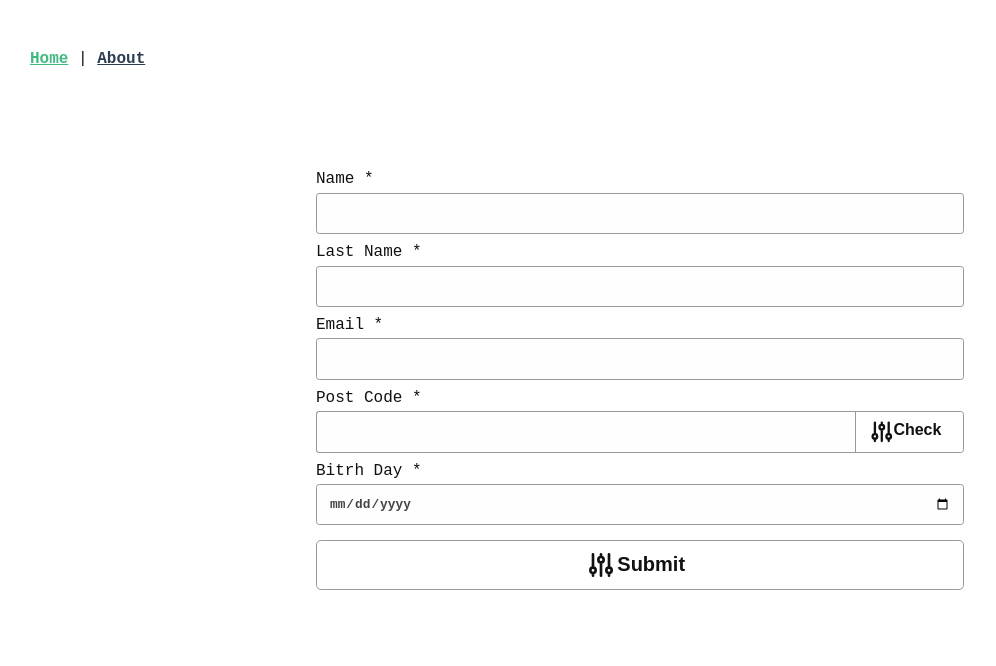
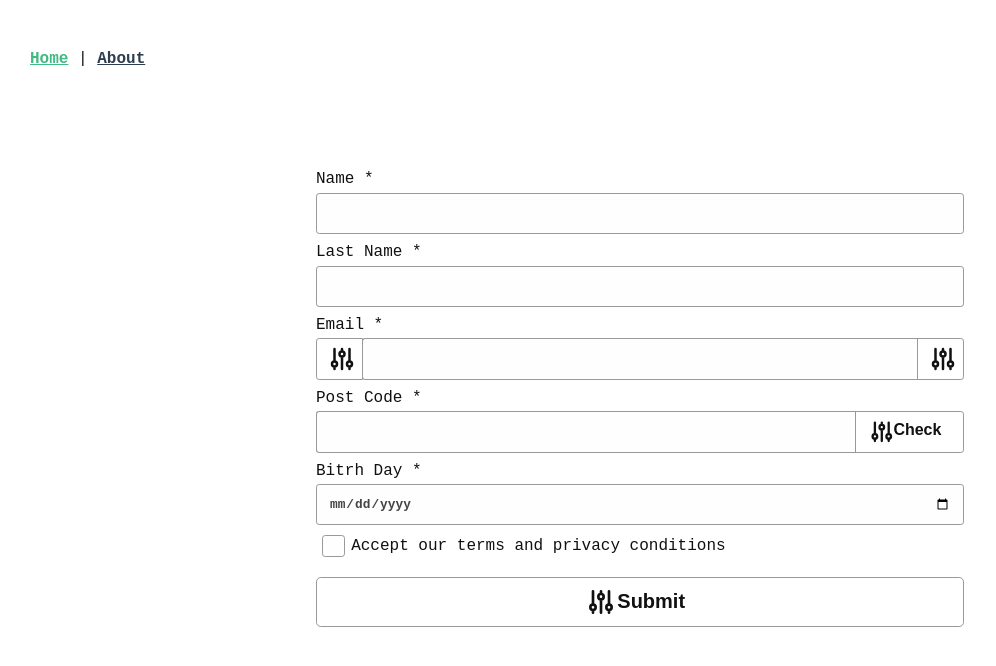
Before and after one commit to daniele-bolla/vue-template-gists, a Vue app: page / in a window 1280 px wide. Shown: the top 666 px of the page, without its empty margins (0-996 px from the left). Built offline with nearby package versions, Linux system fonts and the light colour scheme.

Commit message:
base icon in input group

```diff
--- /dev/null
+++ b/src/assets/checkbox.scss
@@ -0,0 +1,51 @@
+@import "./variables.scss";
+
+.checkbox__input + label {
+  display: block;
+  margin: 0.2em;
+  cursor: pointer;
+  padding: 0.2em;
+}
+
+.checkbox__input {
+  display: none;
+}
+
+.checkbox__input + label:before {
+  content: "\2714";
+  background-color: $white;
+  background-image: none;
+  border: 0.1rem solid $border-input;
+  border-radius: 0.2em;
+  display: inline-flex;
+  width: 1.4em;
+  height: 1.4em;
+  text-align: center;
+  justify-content: center;
+  align-items: center;
+  margin-right: 0.4em;
+  vertical-align: middle;
+  color: transparent;
+  transition: 0.2s;
+}
+
+.checkbox__input + .checkbox__label:active:before {
+  transform: scale(0);
+}
+
+.checkbox__input:checked + .checkbox__label:before {
+  background-color: MediumSeaGreen;
+  border-color: MediumSeaGreen;
+  color: #fff;
+}
+
+.checkbox__input:disabled + .checkbox__label:before {
+  transform: scale(1);
+  border-color: #aaa;
+}
+
+.checkbox__input:checked:disabled + .checkbox__label:before {
+  transform: scale(1);
+  background-color: #bfb;
+  border-color: #bfb;
+}
--- a/src/assets/input.scss
+++ b/src/assets/input.scss
@@ -31,7 +31,7 @@
   border-bottom-right-radius: 0;
 }
 
-.input-group .input-group__append > * , .input-group .input-group__append > * {
+.input-group .input-group__append > * , .input-group .input-group__prepend > * {
   height: 100%;
   border: 0.1rem solid $border-input;
   border-radius: 0.2rem;
--- a/src/components/BaseButton.vue
+++ b/src/components/BaseButton.vue
@@ -11,7 +11,7 @@ export default {
 </script>
 
 <template>
-  <button :class="`btn btn--${size} ${classModifiers}`" @click="$emit('click')">
+  <button :class="`btn btn--${size} btn--${skin}`" @click="$emit('click')">
     <span v-if="icon" class="btn__icon">
       <base-icon :name="icon" />
     </span>
--- a/src/components/BaseCheckbox.vue
+++ b/src/components/BaseCheckbox.vue
@@ -1,20 +1,48 @@
 <template>
-  <label class="flex items-center">
+  <div class="checkbox__wrapper">
     <input
-      class="form-checkbox text-gray-800 border-gray-400 cursor-pointer"
+      class="checkbox__input"
+      :id="name"
       type="checkbox"
       :checked="value"
       @input="$emit('input', $event.target.checked)"
     />
-    <div v-if="label" class="text-sm font-semibold ml-2" v-text="label"></div>
-  </label>
+    <label :for="name" class="checkbox__label" v-text="label"></label>
+  </div>
 </template>
 
 <script>
 export default {
   props: {
-    value: Boolean,
-    label: String
+    value: {
+      type: Boolean,
+      default: false
+    },
+    label: {
+      type: String,
+      default: ""
+    },
+    name: {
+      type: String,
+      default: ""
+    },
+    validation: {
+      type: Object,
+      default: () => ({
+        isRequired: false,
+        isValid: true,
+        isInvalid: false,
+        isDirty: false,
+        showErrors: false
+      })
+    },
+    errors: {
+      type: Array,
+      default: () => []
+    }
   }
 };
 </script>
+<style lang="scss">
+@import "@/assets/checkbox.scss";
+</style>
--- a/src/components/BaseForm.vue
+++ b/src/components/BaseForm.vue
@@ -47,7 +47,20 @@
         :validation="fieldsValidationMap.email"
         :errors="fieldsValidationMap.email.errors"
         autocomplete="email"
-      />
+      >
+        <span
+          slot="postaddon"
+          style="display: inline-flex; padding: 0.3em 0.6em;"
+        >
+          <base-icon name="email"></base-icon>
+        </span>
+        <span
+          slot="preaddon"
+          style="display: inline-flex; padding: 0.3em 0.6em;"
+        >
+          <base-icon name="email"></base-icon>
+        </span>
+      </base-input>
 
       <base-input
         class="form__block"
@@ -82,6 +95,13 @@
         :errors="fieldsValidationMap.bday.errors"
         autocomplete="bday"
       />
+      <base-checkbox
+        name="terms"
+        v-model="formModels.terms"
+        label="Accept our terms and privacy conditions"
+        class="form__block"
+      >
+      </base-checkbox>
       <base-button
         class="full-width text-center justify-center"
         size="large"
@@ -99,6 +119,8 @@
 
 import BaseInput from "@/components/BaseInput.vue";
 import BaseButton from "@/components/BaseButton.vue";
+import BaseCheckbox from "@/components/BaseCheckbox.vue";
+import BaseIcon from "@/components/BaseIcon.vue";
 
 import FormValidator from "@/components/FormValidator";
 
@@ -106,7 +128,9 @@ export default {
   components: {
     BaseInput,
     BaseButton,
-    FormValidator
+    FormValidator,
+    BaseCheckbox,
+    BaseIcon
   },
   data() {
     return {
@@ -135,6 +159,11 @@ export default {
           label: "Bitrh Day",
           isDirty: false,
           validations: ["required"]
+        },
+        terms: {
+          label: "Accept our terms and privacy conditions",
+          isDirty: false,
+          validations: ["required"]
         }
       },
       formData: {
@@ -142,7 +171,8 @@ export default {
         name: "",
         email: "",
         postcode: "",
-        bday: ""
+        bday: "",
+        terms: false
       }
     };
   },
--- a/src/components/BaseIcon.vue
+++ b/src/components/BaseIcon.vue
@@ -1,5 +1,5 @@
 <template>
-  <i class="icon" aria-hidden="true">
+  <i class="icon__svg__wrapper" aria-hidden="true">
     <svg
       fill="none"
       stroke-linecap="round"
@@ -37,7 +37,7 @@ export default {
 };
 </script>
 <style>
-.icon {
+.icon__svg__wrapper {
   color: inherit;
   display: block;
   height: 100%;
--- a/src/components/BaseInput.vue
+++ b/src/components/BaseInput.vue
@@ -19,8 +19,9 @@
         'input--has-error': validation.showErrors
       }"
     >
-      <slot v-if="preAddon" class="input-group__prepend" name="preaddon">
-      </slot>
+      <div v-if="preAddon" class="input-group__prepend">
+        <slot name="preaddon"> </slot>
+      </div>
 
       <input
         class="input"
--- a/src/components/FormValidator.js
+++ b/src/components/FormValidator.js
@@ -25,7 +25,7 @@ const validationRules = {
   },
   required: {
     check(val) {
-      return !isEmpty(val);
+      return !isEmpty(val) || val;
     },
     error: "This field is required."
   }
```
Also changed, not shown: src/components/BaseCheckboxGroup.vue (+35 -0 lines).
